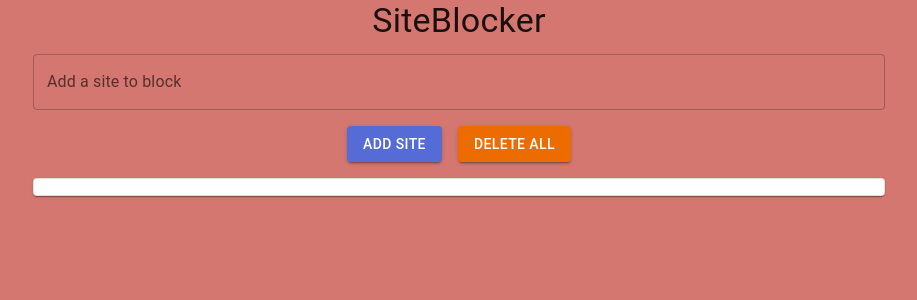
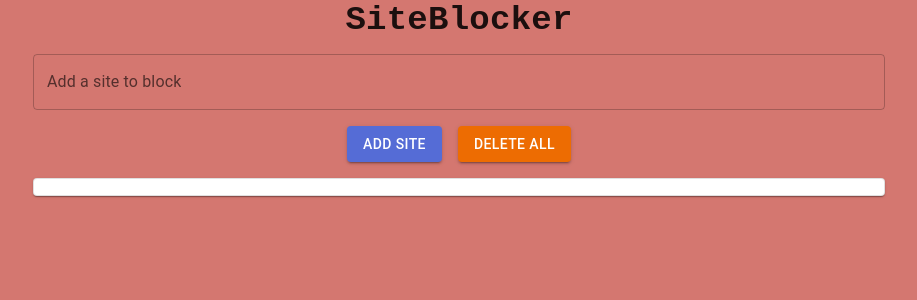
Before and after one commit to Matin-M/SiteBlocker, a React (Create React App) app: page / in a window 1280 px wide. Shown: the top 300 px of the page, without its empty margins (181-1098 px from the left). Built offline with nearby package versions, Linux system fonts and the light colour scheme.

Commit message:
V1 Release

```diff
--- a/public/blocked.html
+++ b/public/blocked.html
@@ -2,6 +2,7 @@
 <html lang="en">
   <head>
     <meta charset="UTF-8" />
+    <link rel="icon" href="%PUBLIC_URL%/assets/favicon.ico" />
     <meta name="viewport" content="width=device-width, initial-scale=1.0" />
     <title>Blocked</title>
     <style>
@@ -37,9 +38,9 @@
   </head>
   <body>
     <div class="icon-block"></div>
-    <h1>Blocked</h1>
+    <h1>Stay Focused!</h1>
     <p class="message">
-      The website you're trying to visit is blocked by your browser settings.
+      The website you're trying to visit is blocked by SiteBlocker
     </p>
   </body>
 </html>
--- a/public/index.html
+++ b/public/index.html
@@ -2,6 +2,7 @@
 <html lang="en">
   <head>
     <meta charset="utf-8" />
+    <link rel="icon" href="%PUBLIC_URL%/assets/favicon.ico" />
     <meta name="viewport" content="width=device-width, initial-scale=1" />
     <meta name="theme-color" content="#000000" />
     <meta
--- a/src/App.js
+++ b/src/App.js
@@ -188,7 +188,7 @@ function App() {
       <Container
         maxWidth="md"
         style={{
-          minWidth: '360px',
+          minWidth: '300px',
           display: 'flex',
           justifyContent: 'center'
         }}
@@ -206,7 +206,13 @@ function App() {
             onClose={() => setDialogOpen(false)}
             onConfirm={handleConfirmAction}
           />
-          <Typography variant="h4" component="h1" gutterBottom>
+          <Typography
+            variant="h4"
+            component="h1"
+            gutterBottom
+            fontWeight={'bold'}
+            fontFamily={'monospace'}
+          >
             SiteBlocker
           </Typography>
           <Box
```
Also changed, not shown: public/manifest.json, 2 other files (tests, documents, lock files or other folders).
